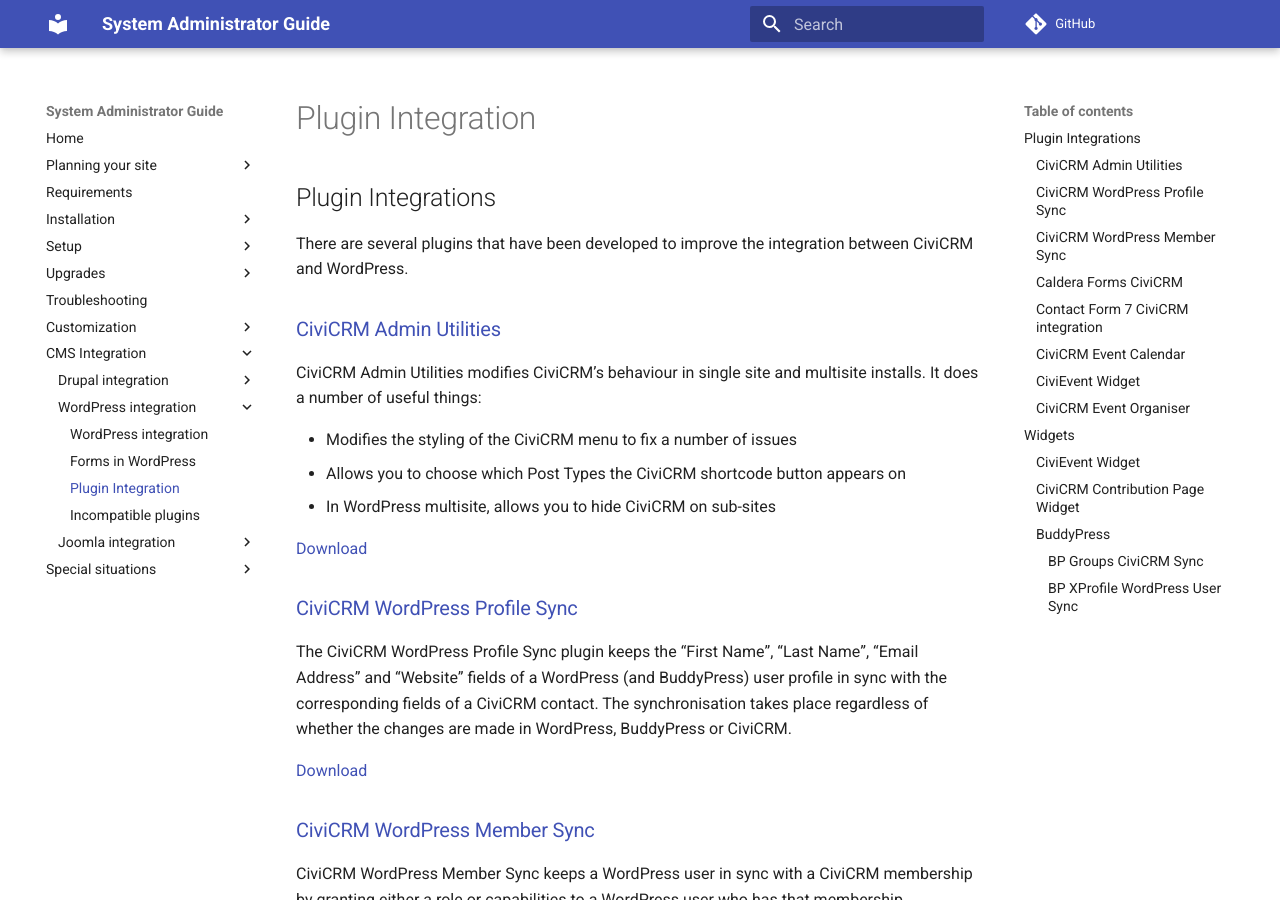
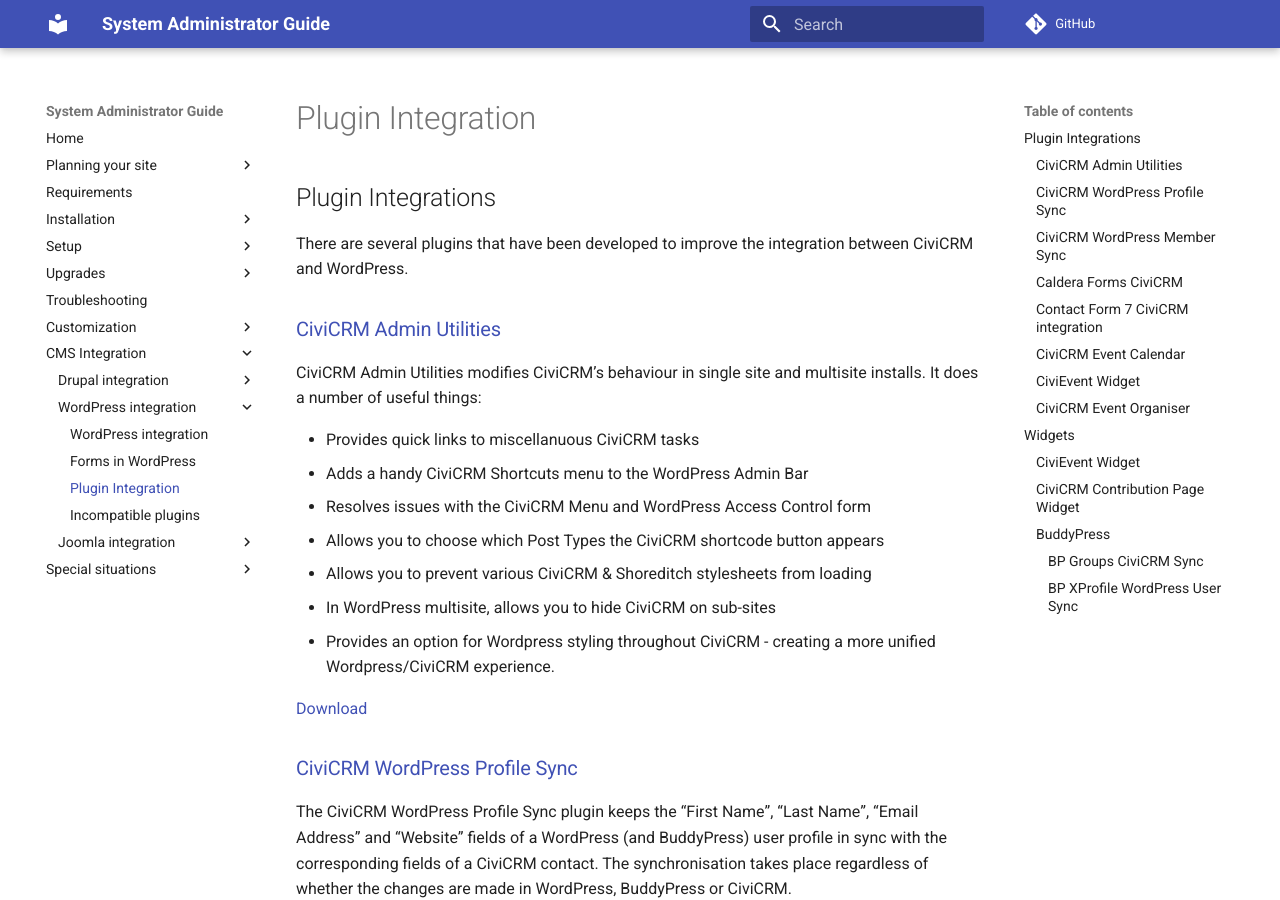
Before and after one commit to civicrm/civicrm-sysadmin-guide, an MkDocs documentation site: the page built from docs/integration/wordpress/plugins.md, in a window 1280 px wide and 900 px high. Built offline with MkDocs 1.6.1 and Material for MkDocs 9.7.7, drawn with Linux system fonts in a browser that asks for light colours; comment, search, counter and statistics services are not loaded; old or Windows-style settings are respelled for this version of MkDocs.

Commit message:
Updated CiviCRM Admin Utilities description.
Expanded section to properly reflect the vast feature set of CiviCRM Admin Utilities.

```diff
--- a/docs/integration/wordpress/plugins.md
+++ b/docs/integration/wordpress/plugins.md
@@ -6,9 +6,13 @@ There are several plugins that have been developed to improve the integration be
 
 CiviCRM Admin Utilities modifies CiviCRM’s behaviour in single site and multisite installs. It does a number of useful things:
 
-* Modifies the styling of the CiviCRM menu to fix a number of issues
-* Allows you to choose which Post Types the CiviCRM shortcode button appears on
+* Provides quick links to miscellanuous CiviCRM tasks
+* Adds a handy CiviCRM Shortcuts menu to the WordPress Admin Bar
+* Resolves issues with the CiviCRM Menu and WordPress Access Control form
+* Allows you to choose which Post Types the CiviCRM shortcode button appears
+* Allows you to prevent various CiviCRM & Shoreditch stylesheets from loading
 * In WordPress multisite, allows you to hide CiviCRM on sub-sites
+* Provides an option for Wordpress styling throughout CiviCRM - creating a more unified Wordpress/CiviCRM experience.
 
 [Download](https://wordpress.org/plugins/civicrm-admin-utilities/)
 
```
